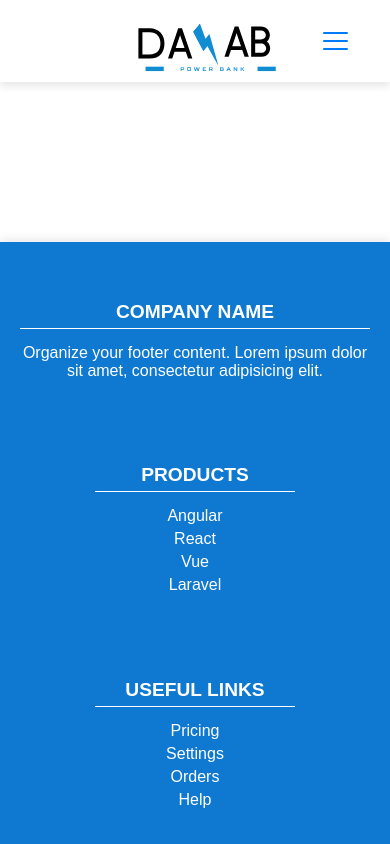
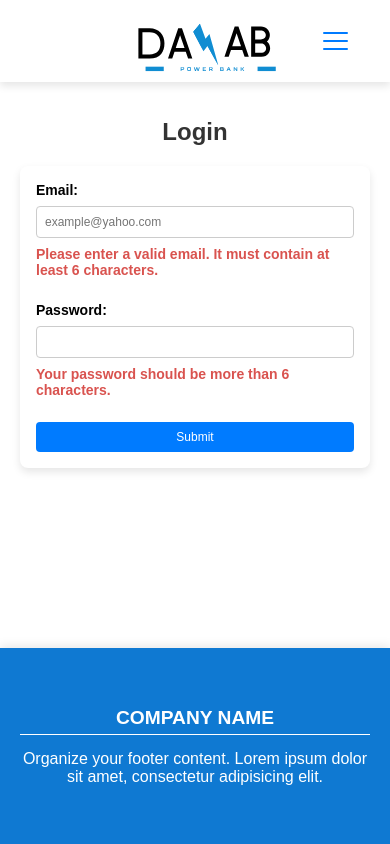
Before and after one commit to MohammedAli201/power-bank, a React (Create React App) app: page /login in a window 390 px wide. Shown: the top 844 px of the page. Built offline with nearby package versions, Linux system fonts and the light colour scheme.

Commit message:
user Auth is added

```diff
--- a/src/App.js
+++ b/src/App.js
@@ -1,15 +1,19 @@
 import React, { useState } from 'react';
 import { BrowserRouter as Router, Route, Routes, Link } from 'react-router-dom';
+import AuthProvider from './hooks/AuthProvider';
 import ServiceBooking from './components/ServiceBooking';
 import BookingConfirmation from './components/BookingConfirmation';
 import PaymentProcessing from './services/PaymentProcessing';
 import Dashboard from './components/Dashboard';
 import Footer from './components/page/Footer';
 import MainPage from './components/page/MainPage';
+import Login from './components/page/login';
+
 import StationInfo from './components/StationInfo';
 import ProfileBusiness from './components/page/ProfileBusiness';
 import VideoUpload from './components/page/upload';
 import Succes from './components/page/succes';
+import PrivateRoute from './components/PrivateRoute';
 import heroImage from './assets/images/logo_svg.svg';
 import './App.css';
 
@@ -34,7 +38,9 @@ const App = () => {
 
   return (
     <div className='App'>
+
       <Router>
+      <AuthProvider>
         <header className="header">
           <img src={heroImage} height={200} className="logo" alt="logo" />
           <nav className="navbar">
@@ -67,18 +73,29 @@ const App = () => {
         <main>
           <Routes>
             <Route path="/" element={<MainPage />} />
-            <Route path="/Dashboard" element={<Dashboard />} />
+
+            <Route element={<PrivateRoute />}>
+              <Route path="/Dashboard" element={<Dashboard />} />
+            </Route>
+            {/* <Route path="/Dashboard" element={<Dashboard />} /> */}
             <Route path="/ServiceBooking" element={<ServiceBooking completedForm={completedForm} />} />
             <Route path="/BookingConfirmation" element={completForm && <BookingConfirmation conformationForm={conformationForm} />} />
             <Route path="/PaymentProcessing" element={conformation && <PaymentProcessing />} />
             <Route path="/StationInfo" element={<StationInfo />} />
             <Route path="/ProfileBusiness" element={<ProfileBusiness />} />
+            <Route element={<PrivateRoute />}>
             <Route path="/upload" element={<VideoUpload />} />
+            </Route>
+            {/* <Route path="/upload" element={<VideoUpload />} /> */}
             <Route path="/Succes" element={<Succes />} />
+            <Route path="/login" element={<Login />} />
+
           </Routes>
         </main>
+        </AuthProvider>
       </Router>
       <Footer />
+
     </div>
   );
 };
--- /dev/null
+++ b/src/assets/styles/Login.css
@@ -0,0 +1,114 @@
+/* Global styles */
+
+
+  /* Login container styles */
+  .login-container {
+    width: 100%;
+    max-width: 400px;
+    padding: 20px;
+    margin: auto;
+    box-sizing: border-box;
+  }
+
+  /* Title styles */
+  .login-title {
+    text-align: center;
+    margin-bottom: 20px;
+    font-size: 24px;
+    color: #333;
+  }
+
+  /* Login form styles */
+  .login-form {
+    background-color: #fff;
+    padding: 2rem;
+    border-radius: 8px;
+    box-shadow: 0 4px 8px rgba(0, 0, 0, 0.1);
+    box-sizing: border-box;
+  }
+
+  .login-form .form-control {
+    margin-bottom: 1.5rem;
+  }
+
+  .login-form label {
+    display: block;
+    font-weight: bold;
+    margin-bottom: 0.5rem;
+  }
+
+  .login-form input[type="email"],
+  .login-form input[type="password"] {
+    width: 100%;
+    padding: 0.75rem;
+    border: 1px solid #ccc;
+    border-radius: 4px;
+    font-size: 1rem;
+    box-sizing: border-box;
+  }
+
+  .login-form input[type="email"]:focus,
+  .login-form input[type="password"]:focus {
+    border-color: #007bff;
+    outline: none;
+    box-shadow: 0 0 4px rgba(0, 123, 255, 0.2);
+  }
+
+  .login-form .error-message {
+    color: #d9534f;
+    font-size: 0.875rem;
+    margin-top: 0.5rem;
+  }
+
+  .login-form .btn-submit {
+    display: block;
+    width: 100%;
+    padding: 0.75rem;
+    background-color: #007bff;
+    color: #fff;
+    border: none;
+    border-radius: 4px;
+    font-size: 1rem;
+    cursor: pointer;
+    box-sizing: border-box;
+  }
+
+  .login-form .btn-submit:hover {
+    background-color: #0056b3;
+  }
+
+  .login-form .btn-submit:focus {
+    outline: none;
+    box-shadow: 0 0 4px rgba(0, 123, 255, 0.4);
+  }
+
+  /* Responsive styles */
+  @media (max-width: 768px) {
+    .login-form {
+      padding: 1.5rem;
+    }
+
+    .login-form input[type="email"],
+    .login-form input[type="password"],
+    .login-form .btn-submit {
+      padding: 0.5rem;
+      font-size: 0.875rem;
+    }
+  }
+
+  @media (max-width: 480px) {
+    .login-form {
+      padding: 1rem;
+    }
+
+    .login-form label {
+      font-size: 0.875rem;
+    }
+
+    .login-form input[type="email"],
+    .login-form input[type="password"],
+    .login-form .btn-submit {
+      padding: 0.5rem;
+      font-size: 0.75rem;
+    }
+  }
--- a/src/assets/styles/Sucess.css
+++ b/src/assets/styles/Sucess.css
@@ -1,8 +1,26 @@
+/* Ensure the container takes full height and centers its content */
+.container {
+    display: flex;
+    justify-content: center;
+    align-items: center;
+    height: 100vh;
+    width: 100%;
+    padding: 20px; /* Optional: Adds some padding for better layout on smaller screens */
+}
+
 .notification {
     padding: 20px;
     border-radius: 5px;
     margin: 20px 0;
     font-family: Arial, sans-serif;
+    display: flex;
+    flex-direction: column;
+    justify-content: center;
+    align-items: center;
+    text-align: center;
+    max-width: 600px; /* Set a max width for better readability */
+    width: 100%; /* Make it responsive */
+    box-sizing: border-box; /* Ensure padding doesn't affect the width */
 }
 
 .notification--success {
@@ -21,3 +39,17 @@
     margin-top: 10px;
     font-weight: bold;
 }
+
+.upload__form__input_button_logout {
+    padding: 10px;
+    border-radius: 10px;
+    border: none;
+    outline: none;
+    background-color: #f1356d;
+    color: white;
+    cursor: pointer;
+    width: 50%;
+    max-width: 200px; /* Optional: Set a max width to prevent it from becoming too large */
+    margin: 20px auto 0 auto; /* Center the button horizontally and add some top margin */
+    text-align: center;
+}
--- /dev/null
+++ b/src/components/PrivateRoute.js
@@ -0,0 +1,12 @@
+
+import React from 'react';
+import {  Navigate , Outlet} from 'react-router-dom';
+import { useAuth } from '../hooks/AuthProvider';
+
+const PrivateRoute = () => {
+    const user = useAuth();
+    if (!user.token) return <Navigate to="/login" />;
+    return <Outlet />;
+  };
+
+export default PrivateRoute;
--- /dev/null
+++ b/src/components/page/login.js
@@ -0,0 +1,81 @@
+import { useState } from "react";
+import { useAuth } from "../../hooks/AuthProvider";
+import "../../assets/styles/Login.css";
+
+const Login = () => {
+  const [input, setInput] = useState({
+    email: "",
+    password: "",
+  });
+
+  const auth = useAuth();
+
+  const handleSubmitEvent = async (e) => {
+    e.preventDefault();
+    if (input.email && input.password) {
+      try {
+        await auth.loginAction(input);
+      } catch (error) {
+        alert("Login failed: " + error.message);
+      }
+    } else {
+      alert("Please provide valid input");
+    }
+  };
+
+  const handleInput = (e) => {
+    const { name, value } = e.target;
+    setInput((prev) => ({
+      ...prev,
+      [name]: value,
+    }));
+  };
+
+  return (
+    <div className="login-container">
+      <div>
+        <h1 className="login-title">Login</h1>
+      </div>
+      <form onSubmit={handleSubmitEvent} className="login-form">
+        <div className="form-control">
+          <label htmlFor="user-email">Email:</label>
+          <input
+            type="email"
+            id="user-email"
+            name="email"
+            placeholder="example@yahoo.com"
+            aria-describedby="user-email-help"
+            aria-invalid={input.email === "" ? "true" : "false"}
+            onChange={handleInput}
+          />
+          {input.email === "" && (
+            <div id="user-email-help" className="error-message">
+              Please enter a valid email. It must contain at least 6 characters.
+            </div>
+          )}
+        </div>
+        <div className="form-control">
+          <label htmlFor="password">Password:</label>
+          <input
+            type="password"
+            id="password"
+            name="password"
+            aria-describedby="user-password-help"
+            aria-invalid={input.password === "" ? "true" : "false"}
+            onChange={handleInput}
+          />
+          {input.password === "" && (
+            <div id="user-password-help" className="error-message">
+              Your password should be more than 6 characters.
+            </div>
+          )}
+        </div>
+        <button type="submit" className="btn-submit">
+          Submit
+        </button>
+      </form>
+    </div>
+  );
+};
+
+export default Login;
--- a/src/components/page/succes.js
+++ b/src/components/page/succes.js
@@ -1,16 +1,27 @@
 import React from 'react';
 import { useLocation } from 'react-router-dom';
-import '../../assets/styles/Sucess.css';
-const Succes = () => {
+import { useAuth } from '../../hooks/AuthProvider';
+import '../../assets/styles/Sucess.css'; // Ensure the filename is correct
+
+const Success = () => {
+    const auth = useAuth();
     const location = useLocation();
     console.log(location);
     const { message, error, success } = location.state || { message: '', error: false, success: false };
+
     return (
+        <div className="container">
             <div className={`notification ${success ? 'notification--success' : 'notification--error'}`}>
                 <h1>{success ? 'Success' : 'Error'}</h1>
                 <p>{message}</p>
                 {error && <p className="error-message">There was an error uploading your video.</p>}
+
+                <button onClick={auth.logOut} className="upload__form__input_button_logout">
+                    Logout
+                </button>
+            </div>
         </div>
     );
 };
-export default Succes;
+
+export default Success;
--- /dev/null
+++ b/src/hooks/AuthProvider.js
@@ -0,0 +1,60 @@
+import { useContext, createContext, useState } from "react";
+import { useNavigate } from "react-router-dom";
+
+const AuthContext = createContext();
+
+const AuthProvider = ({ children }) => {
+  const [user, setUser] = useState(null);
+  const [token, setToken] = useState(localStorage.getItem("site") || "");
+  const navigate = useNavigate();
+
+  const loginAction = async (data) => {
+    try {
+      const response = await fetch("http://localhost:9000/api/v1/users/login", {
+        method: "POST",
+        headers: {
+          "Content-Type": "application/json",
+        },
+        body: JSON.stringify(data),
+      });
+
+      if (!response.ok) {
+        throw new Error(`HTTP error! Status: ${response.status}`);
+      }
+
+      const res = await response.json();
+      console.log('Server response:', res);
+
+      if (res.status === 'success' && res.token) {
+        setUser(data.email); // Assuming the email is the user identifier
+        setToken(res.token);
+        localStorage.setItem("site", res.token);
+        navigate("/Succes");
+      } else {
+        throw new Error(res.message || 'Login failed');
+      }
+    } catch (err) {
+      console.error('Login error:', err);
+      // Optionally handle the error state here
+    }
+  };
+
+  const logOut = () => {
+    setUser(null);
+    setToken("");
+    localStorage.removeItem("site");
+    navigate("/login");
+  };
+
+  return (
+    <AuthContext.Provider value={{ token, user, loginAction, logOut }}>
+      {children}
+    </AuthContext.Provider>
+  );
+};
+
+export default AuthProvider;
+
+export const useAuth = () => {
+  return useContext(AuthContext);
+};
```
Also changed, not shown: src/assets/styles/upload.css (+11 -0 lines), src/components/page/upload.js (+15 -2 lines). Lines whose indentation alone changed are shown as unchanged.
